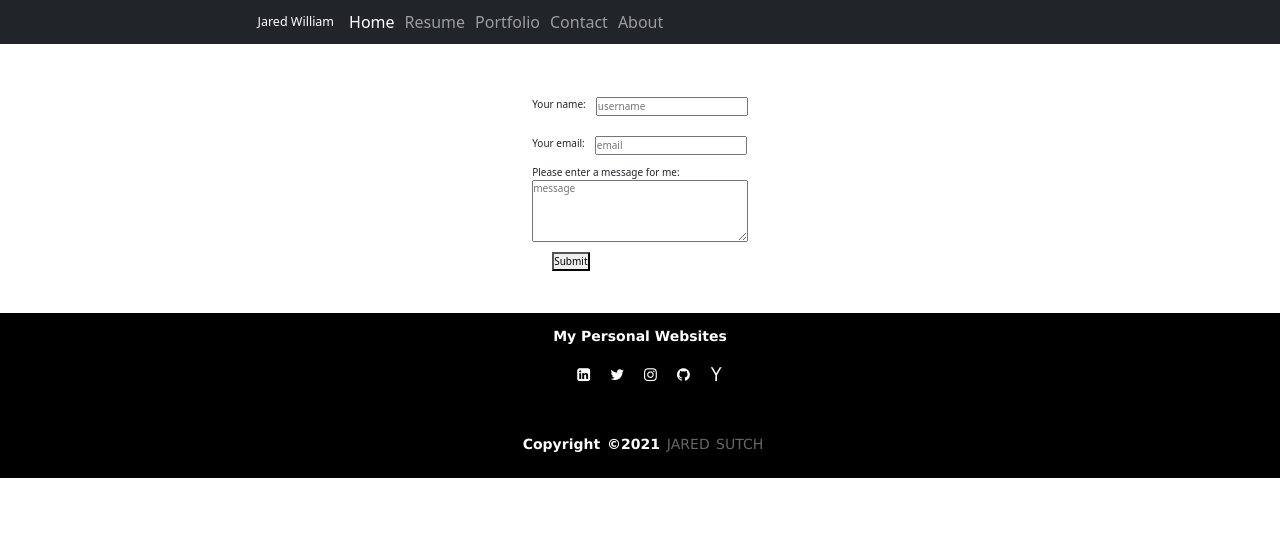
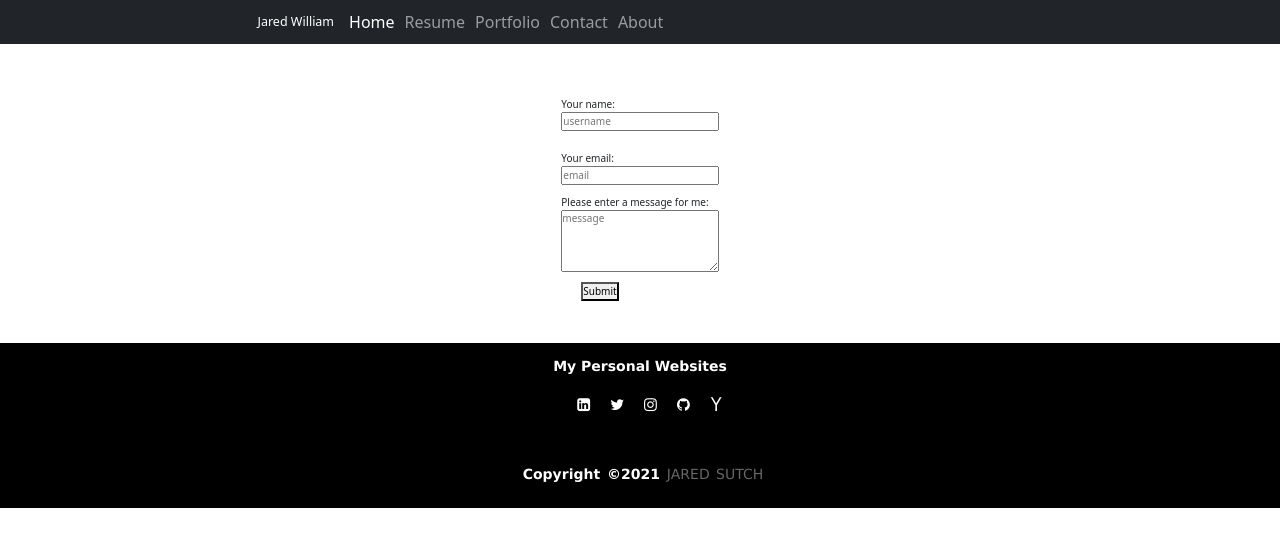
Before and after one commit to JaredWilliam97/My-React-Portfolio, a React (Create React App) app: page /contact in a window 1280 px wide. Shown: the top 546 px of the page. Built offline with nearby package versions, Linux system fonts and the light colour scheme.

Commit message:
updated css for contact me

```diff
--- a/src/pages/Contact.css
+++ b/src/pages/Contact.css
@@ -35,11 +35,3 @@ button {
 .errorText {
   color: #f00;
 }
-
-/**************************** Tablets (426-765px)  ****************************/
-
-@media screen and (min-width: 426px) {
-  .labelSet {
-    flex-direction: row;
-  }
-}
```
